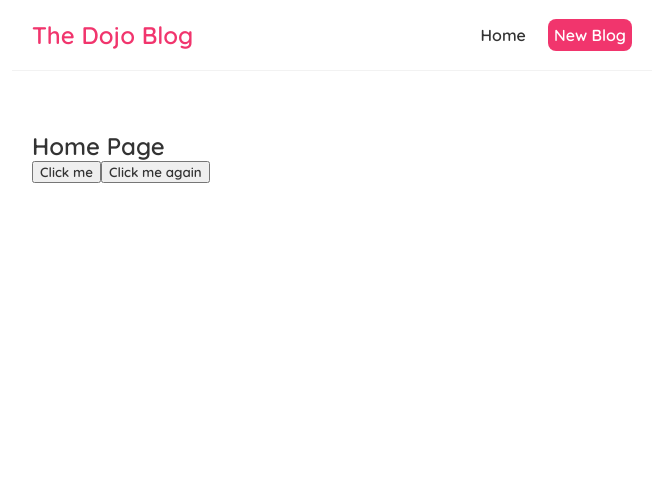
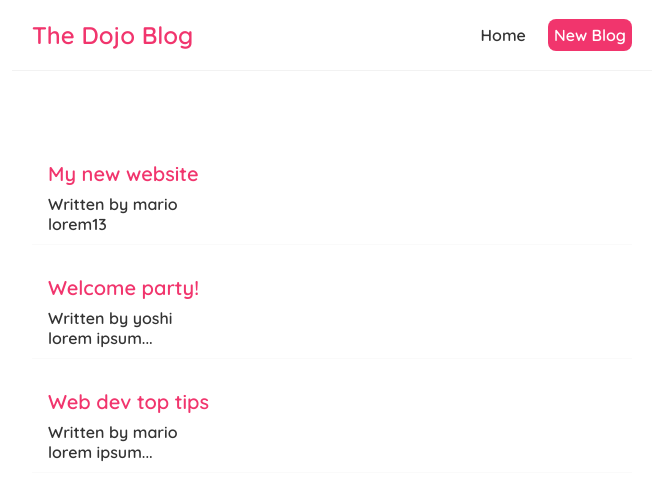
Before and after one commit to BilalMlym/dojo-blog, a React (Create React App) app: page / in a window 1280 px wide. Shown: the top 498 px of the page, without its empty margins (308-971 px from the left). Built offline with nearby package versions, Linux system fonts and the light colour scheme.

Commit message:
10th lessons updated

```diff
--- a/src/Home.js
+++ b/src/Home.js
@@ -1,26 +1,26 @@
+import { useState } from "react";
 const Home = () => {
-  const handleClick = (e) => {
-    console.log("hello ninjas", e);
-  };
+  const [blogs , setBlogs] = useState([
+    { title: 'My new website', body: 'lorem13', author: 'mario', id: 1 },
+    { title: 'Welcome party!', body: 'lorem ipsum...', author: 'yoshi', id: 2 },
+    { title: 'Web dev top tips', body: 'lorem ipsum...', author: 'mario', id: 3 }
+  ]);
 
-  const handleClickAgain = (name , e) => {
-    console.log("hello ninjas" + name);
-  };
+
+
 
   return (
     <div className="home">
-      <h2>Home Page</h2>
-      <button onClick={handleClick}>Click me</button>
-      <button
-        onClick={(e) => handleClickAgain("mario" , e)}
-      >
-        Click me again
-      </button>
+      {blogs.map((blog) => (
+        <div className="blog-preview" key={blog.id}>
+          <h2>{ blog.title }</h2>
+          <p> Written by {blog.author}</p>
+          <p>{ blog.body }</p>
+
+        </div>
+      ))}
     </div>
   );
 };
 
 export default Home;
-<div className="home">
-  <h2>Home Page</h2>
-</div>;
--- a/src/index.css
+++ b/src/index.css
@@ -41,4 +41,27 @@
   margin: 40px auto;
   padding: 20px;
 }
+
+.handleClick {
+  margin: 30px;
+  top: 20%;
+  background-color: #f1356d;
+}
+
+.blog-preview {
+  padding: 10px 16px;
+  margin: 20px 0;
+  border-bottom: 1px solid #fafafa;
+}
+
+.blog-preview:hover {
+  -webkit-box-shadow: 5px 10px 20px rgba(217, 13, 13, 0.55);
+          box-shadow: 5px 10px 20px rgba(217, 13, 13, 0.55);
+}
+
+.blog-preview h2 {
+  font-size: 20px;
+  color: #f1356d;
+  margin-bottom: 8px;
+}
 /*# sourceMappingURL=index.css.map */
--- a/src/index.scss
+++ b/src/index.scss
@@ -31,3 +31,24 @@ max-width: 600px;
 margin: 40px auto;
 padding: 20px;
 }
+
+.handleClick {
+
+    margin: 30px;
+    top:20%;
+    background-color:#f1356d;
+}
+
+.blog-preview {
+    padding: 10px 16px;
+    margin: 20px 0;
+    border-bottom: 1px solid #fafafa;
+  }
+  .blog-preview:hover {
+    box-shadow: 5px 10px 20px rgba(217, 13, 13, 0.55);
+  }
+  .blog-preview h2 {
+    font-size: 20px;
+    color: #f1356d;
+    margin-bottom: 8px;
+  }
```
Also changed, not shown: src/App.js (+2 -6 lines), 1 other file (tests, documents, lock files or other folders).
